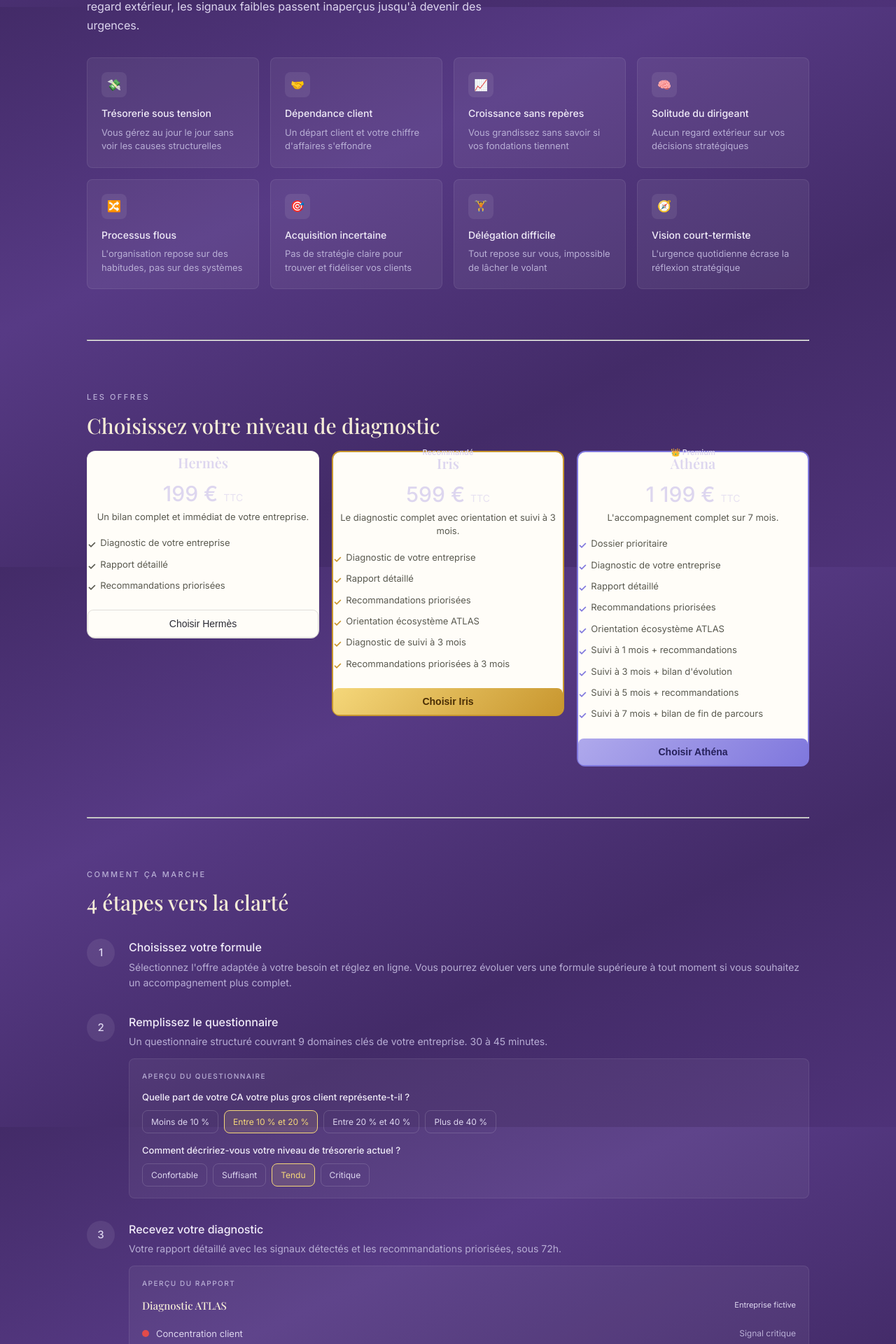
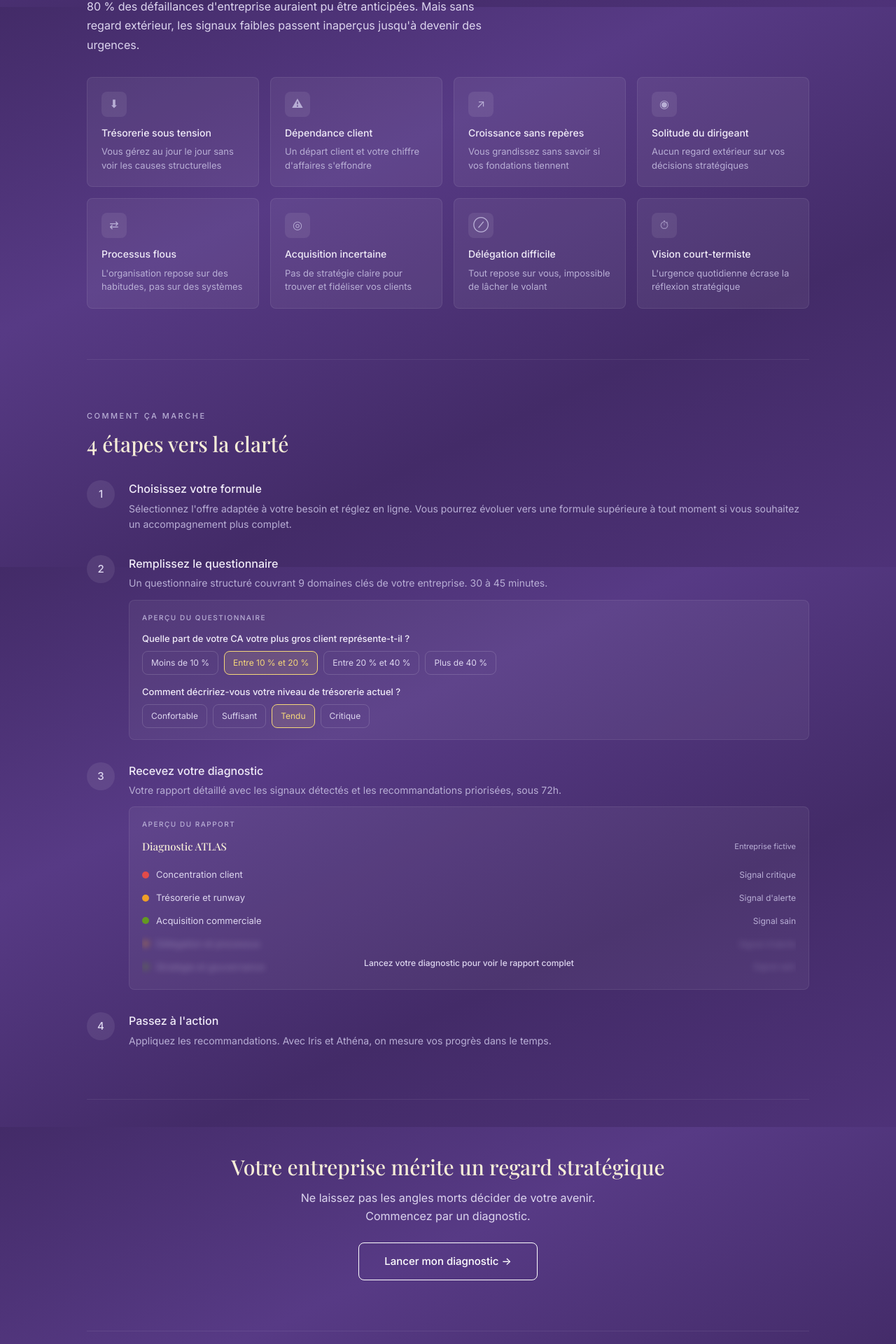
Before and after one commit to gabrielsimonetti62-hub/atlas-diagnostic, a Next.js app: page / in a window 1280 px wide. Shown: the part 790-2710 px from the top of the page at 70% size. Built offline with nearby package versions, Linux system fonts and the light colour scheme; a web font is replaced by a local one.

Commit message:
Update page.js

```diff
--- a/app/page.js
+++ b/app/page.js
@@ -4,7 +4,7 @@ export default function Home() {
       {/* NAV */}
       <div className="container">
         <nav className="nav">
-          <div className="nav-brand">
+          <div>
             <div className="nav-logo">ATLAS</div>
             <div className="nav-tagline">Laissez-nous porter votre monde sur nos épaules</div>
           </div>
@@ -18,12 +18,12 @@ export default function Home() {
           <div className="hero-eyebrow">Diagnostic stratégique pour TPE et PME</div>
           <h1>Votre entreprise a des failles. Vous ne les voyez pas encore.</h1>
           <p>ATLAS détecte en 9 domaines ce qui freine votre croissance, menace votre trésorerie ou fragilise votre organisation. Le diagnostic d&apos;un cabinet, au prix d&apos;un indépendant.</p>
-          <a href="#offres" className="btn-primary">Lancer mon diagnostic &rarr;</a>
+          <a href="#offres" className="btn-cta">Lancer mon diagnostic →</a>
           <div className="hero-sub">À partir de 199 € · Résultats sous 72h</div>
         </section>
       </div>
 
-      <div className="container"><hr className="section-divider" /></div>
+      <div className="container"><hr className="divider" /></div>
 
       {/* LE CONSTAT */}
       <div className="container">
@@ -32,80 +32,19 @@ export default function Home() {
           <h2>Les angles morts qui fragilisent les TPE et PME</h2>
           <p className="section-intro">80 % des défaillances d&apos;entreprise auraient pu être anticipées. Mais sans regard extérieur, les signaux faibles passent inaperçus jusqu&apos;à devenir des urgences.</p>
           <div className="pain-grid">
-            <PainCard icon="💸" title="Trésorerie sous tension" desc="Vous gérez au jour le jour sans voir les causes structurelles" />
-            <PainCard icon="🤝" title="Dépendance client" desc="Un départ client et votre chiffre d'affaires s'effondre" />
-            <PainCard icon="📈" title="Croissance sans repères" desc="Vous grandissez sans savoir si vos fondations tiennent" />
-            <PainCard icon="🧠" title="Solitude du dirigeant" desc="Aucun regard extérieur sur vos décisions stratégiques" />
-            <PainCard icon="🔀" title="Processus flous" desc="L'organisation repose sur des habitudes, pas sur des systèmes" />
-            <PainCard icon="🎯" title="Acquisition incertaine" desc="Pas de stratégie claire pour trouver et fidéliser vos clients" />
-            <PainCard icon="🏋️" title="Délégation difficile" desc="Tout repose sur vous, impossible de lâcher le volant" />
-            <PainCard icon="🧭" title="Vision court-termiste" desc="L'urgence quotidienne écrase la réflexion stratégique" />
+            <PainCard icon="⬇" title="Trésorerie sous tension" desc="Vous gérez au jour le jour sans voir les causes structurelles" />
+            <PainCard icon="⚠" title="Dépendance client" desc="Un départ client et votre chiffre d'affaires s'effondre" />
+            <PainCard icon="↗" title="Croissance sans repères" desc="Vous grandissez sans savoir si vos fondations tiennent" />
+            <PainCard icon="◉" title="Solitude du dirigeant" desc="Aucun regard extérieur sur vos décisions stratégiques" />
+            <PainCard icon="⇄" title="Processus flous" desc="L'organisation repose sur des habitudes, pas sur des systèmes" />
+            <PainCard icon="◎" title="Acquisition incertaine" desc="Pas de stratégie claire pour trouver et fidéliser vos clients" />
+            <PainCard icon="⊘" title="Délégation difficile" desc="Tout repose sur vous, impossible de lâcher le volant" />
+            <PainCard icon="⏱" title="Vision court-termiste" desc="L'urgence quotidienne écrase la réflexion stratégique" />
           </div>
         </section>
       </div>
 
-      <div className="container"><hr className="section-divider" /></div>
-
-      {/* LES OFFRES */}
-      <div className="container">
-        <section className="section" id="offres">
-          <div className="section-label">Les offres</div>
-          <h2>Choisissez votre niveau de diagnostic</h2>
-          <div className="offers-grid">
-            {/* HERMES */}
-            <div className="offer-card">
-              <div className="offer-name">Hermès</div>
-              <div className="offer-price">199 € <span>TTC</span></div>
-              <div className="offer-desc">Un bilan complet et immédiat de votre entreprise.</div>
-              <ul className="offer-features">
-                <OfferCheck color="blue">Diagnostic de votre entreprise</OfferCheck>
-                <OfferCheck color="blue">Rapport détaillé</OfferCheck>
-                <OfferCheck color="blue">Recommandations priorisées</OfferCheck>
-              </ul>
-              <button className="offer-btn">Choisir Hermès</button>
-            </div>
-
-            {/* IRIS */}
-            <div className="offer-card featured">
-              <div className="offer-badge offer-badge-gold">Recommandé</div>
-              <div className="offer-name">Iris</div>
-              <div className="offer-price">599 € <span>TTC</span></div>
-              <div className="offer-desc">Le diagnostic complet avec orientation et suivi à 3 mois.</div>
-              <ul className="offer-features">
-                <OfferCheck color="gold">Diagnostic de votre entreprise</OfferCheck>
-                <OfferCheck color="gold">Rapport détaillé</OfferCheck>
-                <OfferCheck color="gold">Recommandations priorisées</OfferCheck>
-                <OfferCheck color="gold">Orientation écosystème ATLAS</OfferCheck>
-                <OfferCheck color="gold">Diagnostic de suivi à 3 mois</OfferCheck>
-                <OfferCheck color="gold">Recommandations priorisées à 3 mois</OfferCheck>
-              </ul>
-              <button className="offer-btn">Choisir Iris</button>
-            </div>
-
-            {/* ATHENA */}
-            <div className="offer-card premium">
-              <div className="offer-badge offer-badge-premium"><span className="premium-crown">👑</span> Premium</div>
-              <div className="offer-name">Athéna</div>
-              <div className="offer-price">1 199 € <span>TTC</span></div>
-              <div className="offer-desc">L&apos;accompagnement complet sur 7 mois.</div>
-              <ul className="offer-features">
-                <OfferCheck color="purple">Dossier prioritaire</OfferCheck>
-                <OfferCheck color="purple">Diagnostic de votre entreprise</OfferCheck>
-                <OfferCheck color="purple">Rapport détaillé</OfferCheck>
-                <OfferCheck color="purple">Recommandations priorisées</OfferCheck>
-                <OfferCheck color="purple">Orientation écosystème ATLAS</OfferCheck>
-                <OfferCheck color="purple">Suivi à 1 mois + recommandations</OfferCheck>
-                <OfferCheck color="purple">Suivi à 3 mois + bilan d&apos;évolution</OfferCheck>
-                <OfferCheck color="purple">Suivi à 5 mois + recommandations</OfferCheck>
-                <OfferCheck color="purple">Suivi à 7 mois + bilan de fin de parcours</OfferCheck>
-              </ul>
-              <button className="offer-btn">Choisir Athéna</button>
-            </div>
-          </div>
-        </section>
-      </div>
-
-      <div className="container"><hr className="section-divider" /></div>
+      <div className="container"><hr className="divider" /></div>
 
       {/* COMMENT CA MARCHE */}
       <div className="container">
@@ -157,7 +96,7 @@ export default function Home() {
                   <div className="preview-label">Aperçu du rapport</div>
                   <div className="preview-diag-header">
                     <div className="preview-diag-title">Diagnostic ATLAS</div>
-                    <span style={{ fontSize: "11px", color: "var(--color-text-muted)" }}>Entreprise fictive</span>
+                    <span style={{ fontSize: "11px", color: "var(--color-lilas-muted)" }}>Entreprise fictive</span>
                   </div>
                   <div className="preview-signal">
                     <div className="signal-dot red"></div>
@@ -174,8 +113,8 @@ export default function Home() {
                     <div className="signal-name">Acquisition commerciale</div>
                     <div className="signal-level">Signal sain</div>
                   </div>
-                  <div className="preview-blur-overlay">
-                    <div className="preview-blur">
+                  <div className="blur-overlay">
+                    <div className="blur-inner">
                       <div className="preview-signal">
                         <div className="signal-dot amber"></div>
                         <div className="signal-name">Délégation et processus</div>
@@ -187,7 +126,7 @@ export default function Home() {
                         <div className="signal-level">Signal sain</div>
                       </div>
                     </div>
-                    <div className="preview-blur-text">Lancez votre diagnostic pour voir le rapport complet</div>
+                    <div className="blur-text">Lancez votre diagnostic pour voir le rapport complet</div>
                   </div>
                 </div>
               </div>
@@ -203,14 +142,102 @@ export default function Home() {
         </section>
       </div>
 
-      <div className="container"><hr className="section-divider" /></div>
+      <div className="container"><hr className="divider" /></div>
 
-      {/* CTA BOTTOM */}
+      {/* CTA MID */}
       <div className="container">
-        <section className="cta-bottom">
+        <section className="cta-section">
           <h2>Votre entreprise mérite un regard stratégique</h2>
           <p>Ne laissez pas les angles morts décider de votre avenir. Commencez par un diagnostic.</p>
-          <a href="#offres" className="btn-primary">Lancer mon diagnostic &rarr;</a>
+          <a href="#offres" className="btn-cta">Lancer mon diagnostic →</a>
+        </section>
+      </div>
+
+      <div className="container"><hr className="divider" /></div>
+
+      {/* PLATEAU OFFRES */}
+      <div className="container">
+        <div className="plateau-wrapper" id="offres">
+          <div className="plateau">
+            <div className="plateau-label">Les offres</div>
+            <div className="plateau-title">Choisissez votre niveau de diagnostic</div>
+            <div className="offers-grid">
+              {/* HERMES */}
+              <div className="offer-card">
+                <div className="offer-top offer-top-silver">
+                  <div className="offer-name">Hermès</div>
+                  <div className="offer-price">199 € <span>TTC</span></div>
+                </div>
+                <div className="offer-bottom">
+                  <div className="offer-desc">Un bilan complet et immédiat de votre entreprise.</div>
+                  <ul className="offer-features">
+                    <OfferCheck color="silver">Diagnostic de votre entreprise</OfferCheck>
+                    <OfferCheck color="silver">Rapport détaillé</OfferCheck>
+                    <OfferCheck color="silver">Recommandations priorisées</OfferCheck>
+                  </ul>
+                  <button className="offer-btn">Choisir Hermès</button>
+                </div>
+              </div>
+
+              {/* IRIS */}
+              <div className="offer-card featured">
+                <div className="offer-badge badge-gold">Recommandé</div>
+                <div className="offer-top offer-top-gold">
+                  <div className="offer-name">Iris</div>
+                  <div className="offer-price">599 € <span>TTC</span></div>
+                </div>
+                <div className="offer-bottom">
+                  <div className="offer-desc">Le diagnostic complet avec orientation et suivi à 3 mois.</div>
+                  <ul className="offer-features">
+                    <OfferCheck color="gold">Diagnostic de votre entreprise</OfferCheck>
+                    <OfferCheck color="gold">Rapport détaillé</OfferCheck>
+                    <OfferCheck color="gold">Recommandations priorisées</OfferCheck>
+                    <OfferCheck color="gold">Orientation écosystème ATLAS</OfferCheck>
+                    <OfferCheck color="gold">Diagnostic de suivi à 3 mois</OfferCheck>
+                    <OfferCheck color="gold">Recommandations priorisées à 3 mois</OfferCheck>
+                  </ul>
+                  <button className="offer-btn">Choisir Iris</button>
+                </div>
+              </div>
+
+              {/* ATHENA */}
+              <div className="offer-card premium">
+                <div className="offer-badge badge-premium"><span style={{ fontSize: "12px" }}>👑</span> Premium</div>
+                <div className="offer-top offer-top-purple">
+                  <div className="offer-name">Athéna</div>
+                  <div className="offer-price">1 199 € <span>TTC</span></div>
+                </div>
+                <div className="offer-bottom">
+                  <div className="offer-desc">L&apos;accompagnement complet sur 7 mois.</div>
+                  <ul className="offer-features">
+                    <OfferCheck color="purple">Dossier prioritaire</OfferCheck>
+                    <OfferCheck color="purple">Diagnostic de votre entreprise</OfferCheck>
+                    <OfferCheck color="purple">Rapport détaillé</OfferCheck>
+                    <OfferCheck color="purple">Recommandations priorisées</OfferCheck>
+                    <OfferCheck color="purple">Orientation écosystème ATLAS</OfferCheck>
+                    <OfferCheck color="purple">Suivi à 1 mois + recommandations</OfferCheck>
+                    <OfferCheck color="purple">Suivi à 3 mois + bilan d&apos;évolution</OfferCheck>
+                    <OfferCheck color="purple">Suivi à 5 mois + recommandations</OfferCheck>
+                    <OfferCheck color="purple">Suivi à 7 mois + bilan de fin de parcours</OfferCheck>
+                  </ul>
+                  <button className="offer-btn">Choisir Athéna</button>
+                </div>
+              </div>
+            </div>
+          </div>
+        </div>
+      </div>
+
+      <div className="container"><hr className="divider" /></div>
+
+      {/* CLOSING */}
+      <div className="container">
+        <section className="closing">
+          <div className="closing-logo">ATLAS</div>
+          <p>ATLAS est né d&apos;une conviction : les TPE et PME méritent le même niveau d&apos;analyse stratégique que les grandes entreprises, sans en payer le prix.</p>
+          <p>Notre mission est de bâtir un écosystème d&apos;accompagnement et d&apos;entraide où chaque dirigeant peut identifier ses fragilités, s&apos;appuyer sur les bons experts, mesurer sa progression dans le temps et collaborer avec les autres membres de cet écosystème pour grandir ensemble.</p>
+          <p>Ce diagnostic est la première étape d&apos;un projet à ambition globale — une analyse rigoureuse, construite sur les méthodologies des plus grands cabinets de conseil, rendue accessible à ceux qui en ont le plus besoin.</p>
+          <div className="closing-devise"><strong>ATLAS</strong> — Laissez-nous porter votre monde sur nos épaules.</div>
         </section>
       </div>
 
@@ -232,7 +259,7 @@ export default function Home() {
 function PainCard({ icon, title, desc }) {
   return (
     <div className="pain-card">
-      <span className="pain-icon">{icon}</span>
+      <div className="pain-icon">{icon}</div>
       <h3>{title}</h3>
       <p>{desc}</p>
     </div>
```
